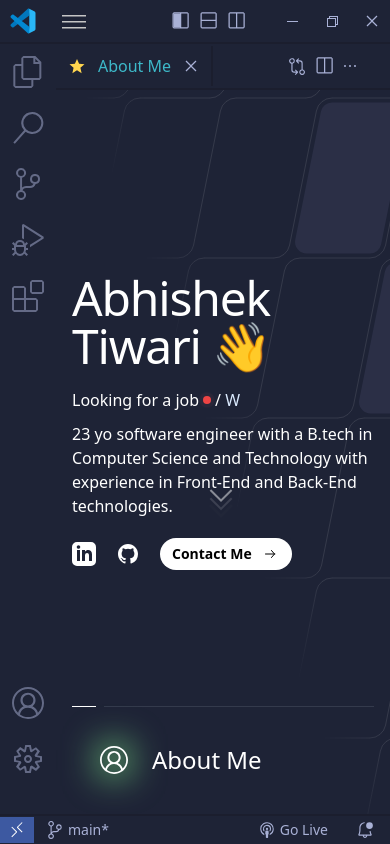
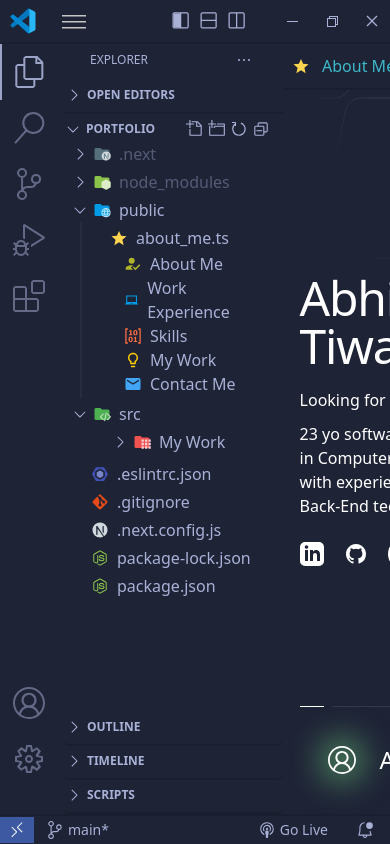
Before and after one commit to abhishekjmd/portfolio-freelance-web, a React (Vite) app: page / in a window 390 px wide. Built offline with nearby package versions, Linux system fonts and the light colour scheme.

Commit message:
UPDATE: activitySidebar and homeScreen responsive for desktop screens

```diff
--- a/src/components/ActivitySideBar.tsx
+++ b/src/components/ActivitySideBar.tsx
@@ -7,13 +7,15 @@ import Extensions from "../icons/extenstions";
 import Accounts from "../icons/accounts";
 import Gear from "../icons/gear";
 // this contain the left side bar
-const ActivitySideBar = ({ handleExplorerClick, handleRemainingTabs }) => {
+const ActivitySideBar = ({ handleExplorerClick, handleRemainingTabs,isExplorerActive, }) => {
   return (
     <div className="flex flex-col justify-between items-center text-[#a9b1d6] z-30  h-[88vh] overscroll-none">
       <div className="flex flex-col justify-center items-center">
         <div
           onClick={handleExplorerClick}
-          className="p-3 hover:border-l-2  hover:border-[#a9b1d6] opacity-50 hover:opacity-90 "
+          className={`p-3 hover:border-l-2  hover:border-[#a9b1d6] opacity-50 hover:opacity-90 ${
+            isExplorerActive ? "border-[#a9b1d6] opacity-90 border-l-2 " : ""
+          }`}
         >
           <Explorer />
         </div>
--- a/src/components/Editor.tsx
+++ b/src/components/Editor.tsx
@@ -7,7 +7,7 @@ import ChevronRight from "../icons/chevron-right";
 
 const Editor = ({ onClick, toggleEditor }) => {
   return (
-    <div className="flex flex-row justify-between items-center hover:border-[#36394a] p-[2px] hover:border-b-1 hover:border hover:rounded-none border-b-2 border-[#1b1e2e] mx-[1px] mt-1 pb-2 overflow-x-hidden">
+    <div className="flex flex-row justify-between items-center hover:border-[#36394a] p-[2px] hover:border-b-1 hover:border hover:rounded-none border-b-2 border-[#1b1e2e] mx-[1px] mt-1 pb-2 lg:pb-1 overflow-x-hidden">
       <div
         onClick={onClick}
         className="flex flex-row justify-center items-center"
--- a/src/components/Explorer.tsx
+++ b/src/components/Explorer.tsx
@@ -3,11 +3,10 @@ import Ellipsis from "../icons/ellipses";
 import Editor from "./Editor";
 import ExplorerTab from "./ExplorerTab";
 import Portfolio from "./Portfolio";
-import { motion } from "framer-motion";
 
 const Explorer = () => {
   const [toggleEditor, setToggleEditor] = useState(false);
-  const [togglePortfolio, setTogglePortfolio] = useState(false);
+  const [togglePortfolio, setTogglePortfolio] = useState(true);
 
   const inActiveTabs = [
     {
@@ -33,10 +32,10 @@ const Explorer = () => {
   };
 
   return (
-    <div className="flex flex-col w-auto   text-[#a9b1d6] h-full gap-1 ml-1 overflow-hidden">
+    <div className="flex flex-col w-auto  text-[#a9b1d6] h-full gap-1 lg:gap-0 ml-1 overflow-hidden">
       {/* the top section with text explorer */}
-      <div className="flex justify-between items-center px-7">
-        <div className="flex uppercase text-xs  my-2 select-none items-center justify-between">
+      <div className="flex justify-between items-center px-7 lg:px-6 lg:py-2">
+        <div className="flex uppercase text-xs  my-2 lg:my-0   select-none items-center justify-between">
           <h1>explorer</h1>
         </div>
         <div className="p-1 hover:bg-[#36394a] rounded-md ">
@@ -53,10 +52,10 @@ const Explorer = () => {
         <div>
           <Editor onClick={handleEditor} toggleEditor={toggleEditor} />
           {/* <div className={`${togglePortfolio ? 'overflow-visible':'overflow-hidden'}`}> */}
-            <Portfolio
-              onClick={handlePortfolio}
-              togglePortfolio={togglePortfolio}
-            />
+          <Portfolio
+            onClick={handlePortfolio}
+            togglePortfolio={togglePortfolio}
+          />
           {/* </div> */}
         </div>
 
--- a/src/components/ExplorerTab.tsx
+++ b/src/components/ExplorerTab.tsx
@@ -3,7 +3,7 @@ import ChevronRight from "../icons/chevron-right";
 
 const ExplorerTab = ({ text }) => {
   return (
-    <div className="flex flex-row justify-start items-center hover:border-[#36394a] hover:border-b-1 hover:border hover:rounded-none p-[2px] rounded-md border-b-2 border-[#1b1e2e] mx-[1px] mt-1 pb-2">
+    <div className="flex flex-row justify-start  items-center hover:border-[#36394a] hover:border-b-1 hover:border hover:rounded-none p-[2px] lg:p-1 rounded-md border-b-2 border-[#1b1e2e] mx-[1px] mt-1 lg:mx-0  lg:mt-0 pb-2 lg:pb-1 ">
       <div>
         <ChevronRight />
       </div>
--- a/src/components/Portfolio.tsx
+++ b/src/components/Portfolio.tsx
@@ -40,7 +40,7 @@ const Portfolio = ({ onClick, togglePortfolio }) => {
     <div
       className={`flex flex-col  ${
         !togglePortfolio ? "border-b-2" : ""
-      } border-[#1b1e2e] mx-[1px] mt-1 pb-2`}
+      } border-[#1b1e2e] mx-[1px] mt-1 pb-2 lg:pb-1`}
     >
       <div className="flex flex-row w-full justify-between items-center mx-[1px] ">
         <div
--- a/src/pages/Dashboard.tsx
+++ b/src/pages/Dashboard.tsx
@@ -5,7 +5,7 @@ import Home from "./Home";
 import TabsContainer from "../components/home/TabsContainer";
 
 const Dashboard = () => {
-  const [toggleExplorer, setToggleExplorer] = useState(false);
+  const [toggleExplorer, setToggleExplorer] = useState(true);
   const [toggleRemaining, setToggleRemaining] = useState(false);
 
   const handleToggleExplorer = () => {
@@ -19,20 +19,19 @@ const Dashboard = () => {
       <ActivitySideBar
         handleExplorerClick={handleToggleExplorer}
         handleRemainingTabs={handleToggleRemaining}
+        isExplorerActive={toggleExplorer}
+
       />
-      <div className={`flex-grow`}>
-        {toggleExplorer ? (
-          <Explorer />
-        ) : !toggleRemaining ? (
-          <>
-            <div className="sticky top-0 z-[100]">
-              <TabsContainer />
-            </div>
-            <Home />
-          </>
-        ) : (
-          <></>
+      <div className="lg:w-screen  flex lg:flex-row">
+        {toggleExplorer && (
+          <div className="lg:w-[30%] lg:border-r-2 lg:border-[#1b1e2e]">
+            <Explorer />
+          </div>
         )}
+        <div className="lg:w-[100%]">
+          <TabsContainer />
+          <Home />
+        </div>
       </div>
     </div>
   );
--- a/src/pages/Home.tsx
+++ b/src/pages/Home.tsx
@@ -7,10 +7,10 @@ import WorkExperience from "../components/home/WorkExperience";
 import Skill from "../components/home/Skill";
 import MyWork from "../components/home/MyWork";
 import Contact from "../components/home/Contact";
-import TabsContainer from "../components/home/TabsContainer";
+
 const Home = () => {
   return (
-    <div className="w-fit h-full overflow-y-scroll overflow-x-hidden text-[white]">
+    <div className="w-fit lg:w-[100%] h-full overflow-y-scroll overflow-x-hidden text-[white]">
       <GridPattern />
       <Introduction />
       <div className="mt-24 p-4">
```
